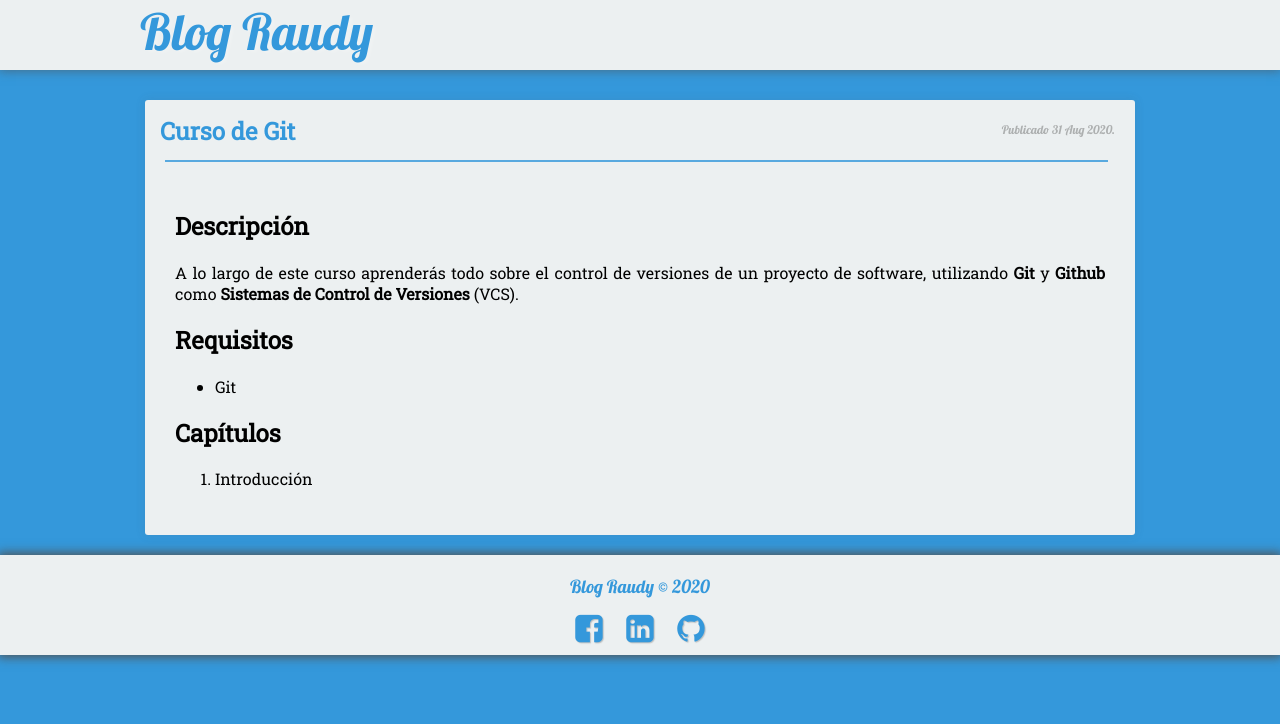
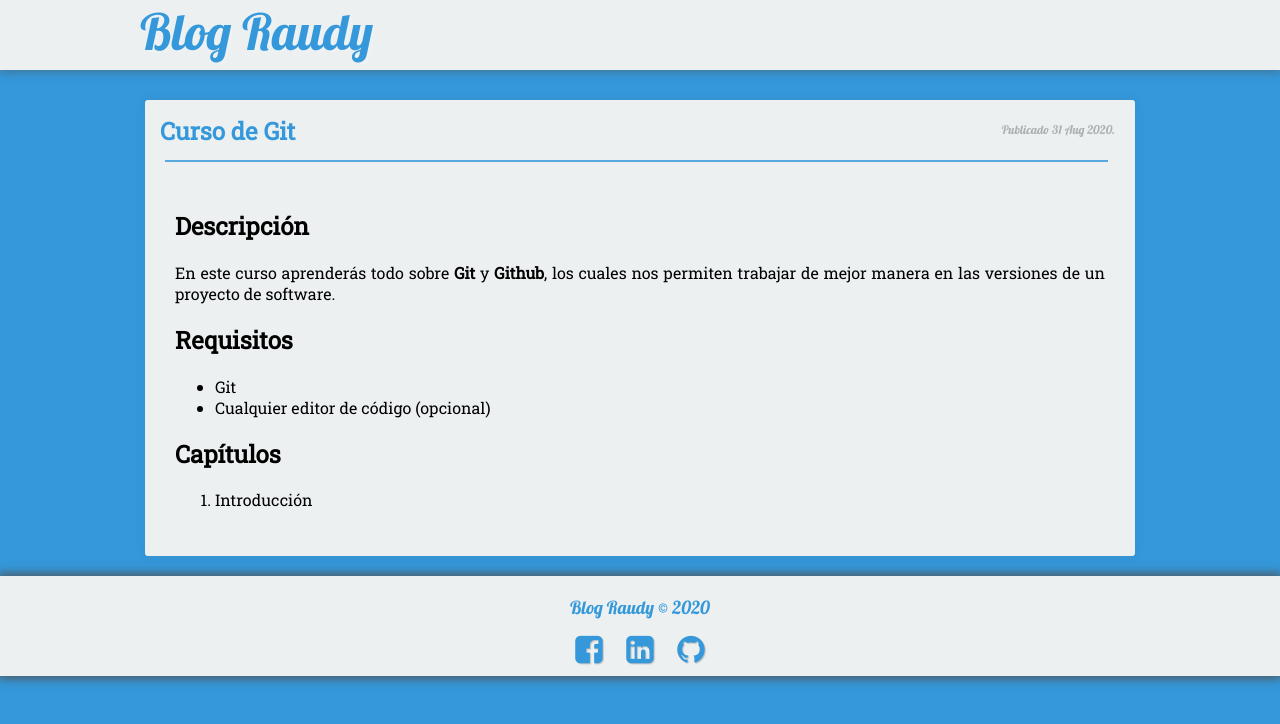
Before and after one commit to nisoto/Blog-anterior-2.0, a Jekyll site: the page built from _posts/2020-08-31-curso-git.md, in a window 1280 px wide. Shown: the top 724 px of the page. Built offline with Jekyll 4.4.1, drawn with Linux system fonts in a browser that asks for light colours; nearby versions of some CDN libraries.

Commit message:
Update 2020-08-31-curso-git.md

```diff
--- a/_posts/2020-08-31-curso-git.md
+++ b/_posts/2020-08-31-curso-git.md
@@ -11,11 +11,12 @@ tag:
 
 ## Descripción
 
-A lo largo de este curso aprenderás todo sobre el control de versiones de un proyecto de software, utilizando **Git** y **Github** como **Sistemas de Control de Versiones** (VCS).
+En este curso aprenderás todo sobre **Git** y **Github**, los cuales nos permiten trabajar de mejor manera en las versiones de un proyecto de software.
 
 ## Requisitos
 
 * Git
+* Cualquier editor de código (opcional)
 
 ## Capítulos
 
```
